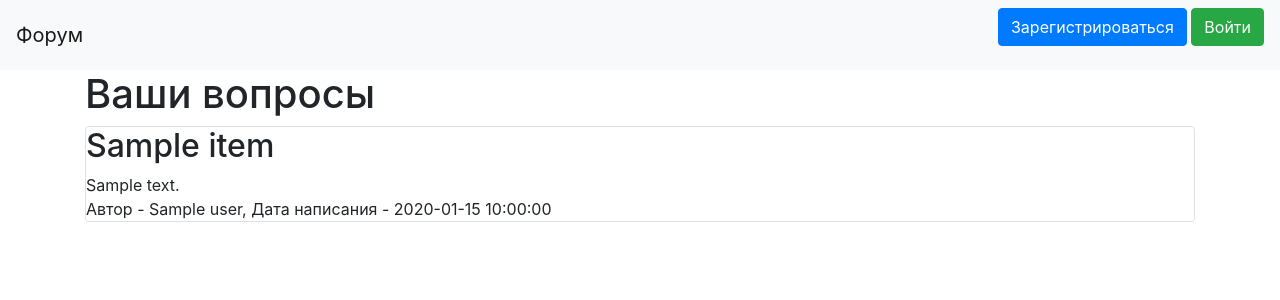
After one commit to AmirHai/YandexWebsite, a Flask app: template templates/index.html in a window 1280 px wide. The commit adds this page. Shown: the top 300 px of the page. Run offline with Flask 2, Linux system fonts and the light colour scheme; the template is opened without the code that fills it: most values are stand-ins (such as "Sample title", 1, 10 or a date in 2020); some libraries are stand-ins or nearby versions.

Commit message:
update html

```diff
--- a/templates/base.html
+++ b/templates/base.html
@@ -10,6 +10,19 @@
     <title>{{title}}</title>
 </head>
 <body>
+<header>
+    <nav class="navbar navbar-light bg-light">
+        <a class="navbar-brand" href="#">Форум</a>
+        {% if current_user.is_authenticated %}
+            <a class="navbar-brand" href="/logout">{{ current_user.name }}</a>
+        {% else %}
+            <p>
+                <a class="btn btn-primary " href="/register">Зарегистрироваться</a>
+                <a class="btn btn-success" href="/login">Войти</a>
+            </p>
+        {% endif %}
+    </nav>
+</header>
 <main role="main" class="container">
     {% block content %}{% endblock %}
 </main>
--- /dev/null
+++ b/templates/index.html
@@ -0,0 +1,29 @@
+{% extends "base.html" %}
+
+{% block content %}
+<h1>Ваши вопросы</h1>
+{% if current_user.is_authenticated %}
+    <a href="question" class="btn btn-secondary">Задать вопрос</a>
+{% endif %}
+{% for item in question%}
+<div class="col-md6 border rounded">
+    <h2>{{item.title}}</h2>
+    <div>
+        {{item.content}}
+    </div>
+    <div>
+        Автор - {{item.user.name}}, Дата написания - {{item.created_date}}
+    </div>
+    {% if current_user.is_authenticated and current_user == item.user %}
+        <div>
+            <a href="/question/{{ item.id }}" class="btn btn-warning">
+                Редактировать
+            </a>
+            <a href="/question_delete/{{ item.id }}" class="btn btn-danger">
+                Удалить
+            </a>
+        </div>
+    {% endif %}
+</div>
+{% endfor %}
+{% endblock %}
--- a/test.py
+++ b/test.py
@@ -1,8 +1,10 @@
-# Код не работает
 from flask import Flask, render_template
 from flask_wtf import FlaskForm
 from wtforms import EmailField, PasswordField, StringField, SubmitField, TextAreaField
 from wtforms.validators import DataRequired
+from flask_login import current_user
+
+from data import db_session
 
 
 class RegisterForm(FlaskForm):
@@ -21,8 +23,10 @@ app.config['SECRET_KEY'] = 'yandexlyceum_secret_key'
 @app.route('/register', methods=['GET', 'POST'])
 def register():
     form = RegisterForm()
-    return render_template('register.html', title="Регистрация", form=form)
+    return render_template('register.html', title="Регистрация", form=form,
+                           current_user=current_user)
 
 
 if __name__ == '__main__':
+    db_session.global_init('db/forum.db')
     app.run()
```
